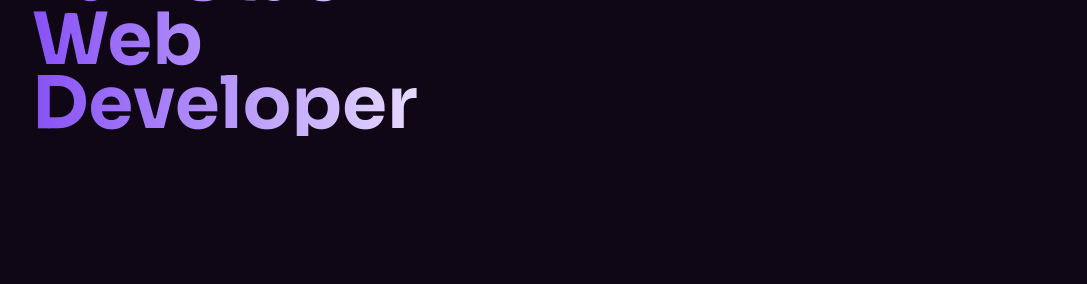
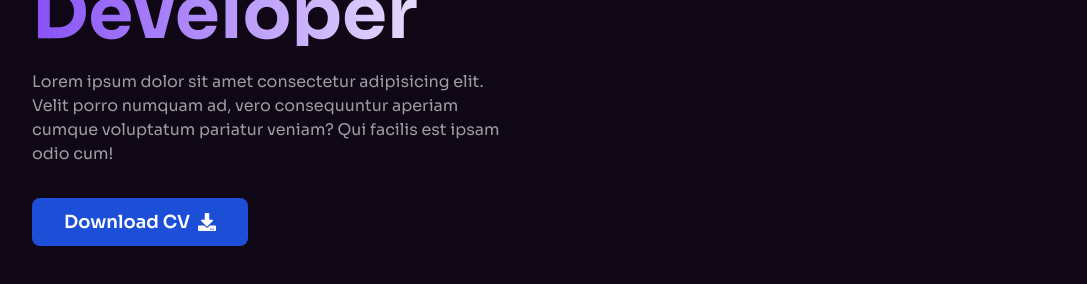
Before and after one commit to danial137/protofo, a Next.js app: page / in a window 1280 px wide. Shown: the part 428-712 px from the top of the page, without its empty margins (96-1183 px from the left). Built offline with nearby package versions, Linux system fonts and the light colour scheme.

Commit message:
feat: enhance Hero component layout and styling for improved readability

```diff
--- a/components/Home/Hero/Hero.tsx
+++ b/components/Home/Hero/Hero.tsx
@@ -1,5 +1,8 @@
 import { BaseInfo } from '@/Data/data'
 import React from 'react'
+import { FaDownload } from 'react-icons/fa'
+
+
 
 const Hero = () => {
   return (
@@ -8,16 +11,25 @@ const Hero = () => {
         <div className='grid grid-cols-1 lg:grid-cols-2 items-center gap-12 '>
           {/* content */}
           <div>
-                      <h1 className='text-2xl md:text-3xl lg:text-4xl text-gray-300 font-semibold'>I am {BaseInfo.name}
+            <h1 className='text-2xl md:text-3xl lg:text-4xl mb-5 text-gray-300 font-semibold'>I am {BaseInfo.name}
 
             </h1>
-                      <h1 className='text-bg text-3xl sm:text-4xl md:text-5xl lg:text-6xl xl:text-7xl font-bold md:leading-[3.5rem] xl:leading-[4rem] text-white'>{BaseInfo.position }</h1>
+            <h1 className='text-bg text-3xl  sm:text-4xl md:text-5xl lg:text-6xl xl:text-7xl font-bold md:leading-[3rem] lg:leading-[3.5rem] xl:leading-[4rem] text-white'>{BaseInfo.position}
+
+            </h1>
+            {/* description */}
+            <p className='text-sm md:text-base text-white text-opacity-60 mt-6'>{BaseInfo.description}</p>
+
+            <button className='md:px-8 md:py-2.5 px-6 py-1.5 text-white font-semibold text-sm md:text-lg transition-all duration-200 rounded-lg mt-8 bg-blue-700 hover:bg-blue-900 flex items-center space-x-2'>
+            <span >Download CV</span>
+            <FaDownload />
+          </button>
         </div>
         {/* image content */}
         <div></div>
       </div>
     </div>
-    </div>
+    </div >
   )
 }
 
```
Lines whose indentation alone changed are shown as unchanged.
